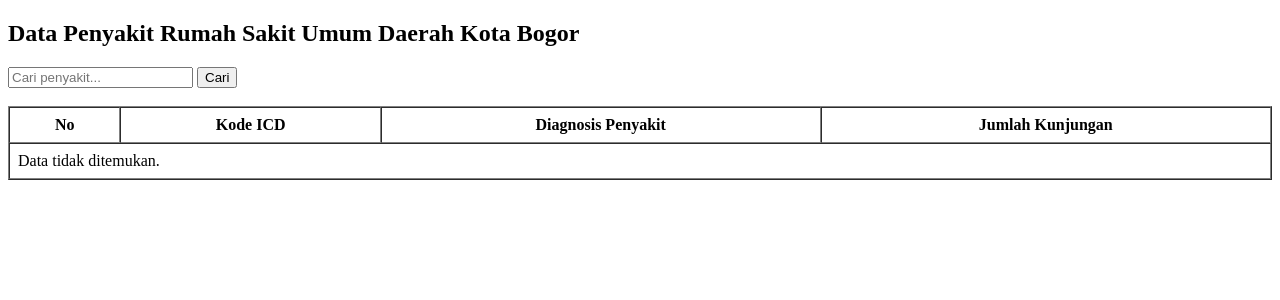
After one commit to gibranabdilah236-cpu/PKL-2026-2027, a Laravel app: page /penyakit in a window 1280 px wide. The commit adds this page. Shown: the top 300 px of the page. Run offline with Laravel 8, Linux system fonts and the light colour scheme; the visitor is signed in with stand-in values (Sample User, id 1); data that the repository does not hold is empty.

Commit message:
Memperbarui tampilan data penyakit

```diff
--- /dev/null
+++ b/app/Http/Controllers/PenyakitController.php
@@ -0,0 +1,20 @@
+<?php
+
+namespace App\Http\Controllers;
+
+use App\Models\Penyakit;
+use Illuminate\Http\Request;
+
+class PenyakitController extends Controller
+{
+    public function index(Request $request)
+    {
+        $search = $request->search;
+
+        $penyakit = Penyakit::where('kode_icd', 'like', "%$search%")
+            ->orWhere('diagnosis_penyakit', 'like', "%$search%")
+            ->paginate(10);
+
+        return view('penyakit.index', compact('penyakit', 'search'));
+    }
+}
--- /dev/null
+++ b/app/Models/Penyakit.php
@@ -0,0 +1,16 @@
+<?php
+
+namespace App\Models;
+
+use Illuminate\Database\Eloquent\Model;
+
+class Penyakit extends Model
+{
+    protected $table = 'penyakit';
+
+    protected $fillable = [
+        'kode_icd',
+        'diagnosis_penyakit',
+        'jumlah_kunjungan',
+    ];
+}
--- /dev/null
+++ b/resources/views/penyakit/index.blade.php
@@ -0,0 +1,45 @@
+
+<!DOCTYPE html>
+<html>
+<head>
+    <title>Data Penyakit</title>
+</head>
+<body>
+
+    <h2>Data Penyakit Rumah Sakit Umum Daerah Kota Bogor</h2>
+
+    <form action="{{ route('penyakit.index') }}" method="GET">
+        <input type="text" name="search" placeholder="Cari penyakit..." value="{{ $search }}">
+        <button type="submit">Cari</button>
+    </form>
+
+    <br>
+
+    <table border="1" cellpadding="8" cellspacing="0" width="100%">
+        <tr>
+            <th>No</th>
+            <th>Kode ICD</th>
+            <th>Diagnosis Penyakit</th>
+            <th>Jumlah Kunjungan</th>
+        </tr>
+
+        @forelse ($penyakit as $item)
+        <tr>
+            <td>{{ $loop->iteration + ($penyakit->currentPage() - 1) * $penyakit->perPage() }}</td>
+            <td>{{ $item->kode_icd }}</td>
+            <td>{{ $item->diagnosis_penyakit }}</td>
+            <td>{{ $item->jumlah_kunjungan }}</td>
+        </tr>
+        @empty
+        <tr>
+            <td colspan="4">Data tidak ditemukan.</td>
+        </tr>
+        @endforelse
+    </table>
+
+    <br>
+
+    {{ $penyakit->links() }}
+
+</body>
+</html>
--- a/routes/web.php
+++ b/routes/web.php
@@ -2,6 +2,7 @@
 
 use App\Http\Controllers\Auth\AuthenticatedSessionController;
 use App\Http\Controllers\DashboardController;
+use App\Http\Controllers\PenyakitController;
 use Illuminate\Support\Facades\Route;
 
 /*
@@ -38,6 +39,8 @@ Route::middleware('auth')->group(function () {
         return view('menu-gibran');
     })->name('menu.gibran');
 
+    Route::get('/penyakit', [PenyakitController::class, 'index'])->name('penyakit.index');
+
     Route::post('/logout', [AuthenticatedSessionController::class, 'destroy'])->name('logout');
     Route::post('logout', [AuthenticatedSessionController::class, 'destroy'])->name('logout');
 });
```
Also changed, not shown: resources/views/aliz.blade.php (+8 -16 lines), database/migrations/2026_11_19_042918_create_penyakit_table.php (added).
